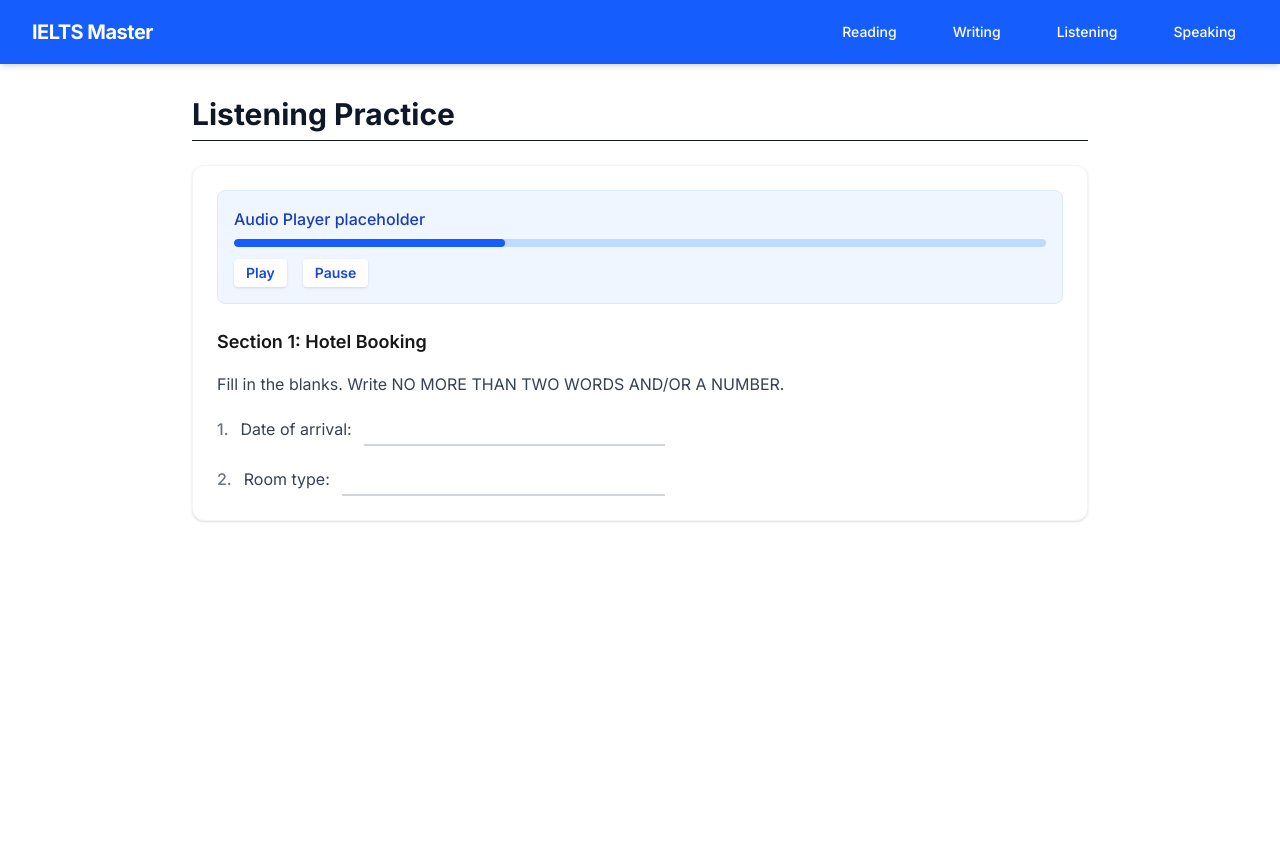
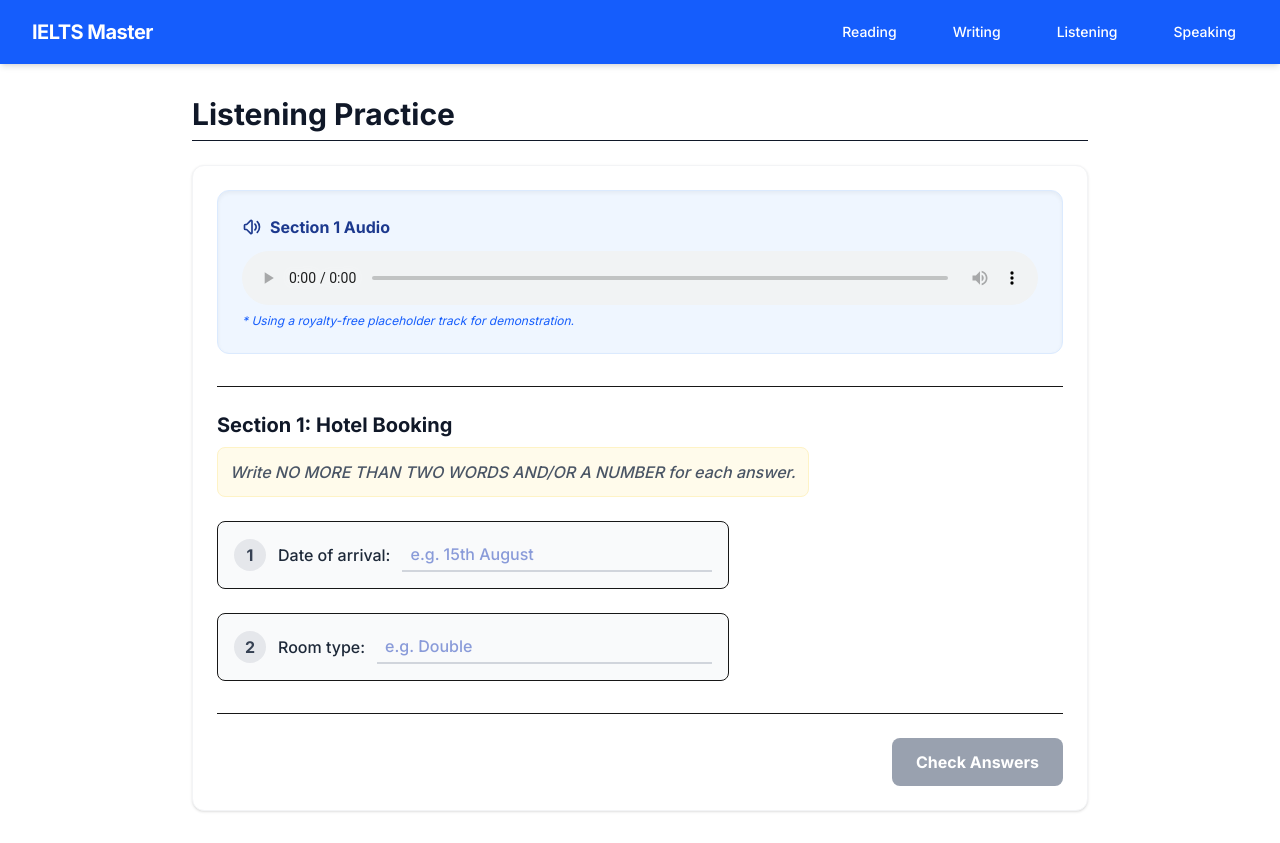
Before and after one commit to balwinderxcode-ai/ielts-prep-platform, a Next.js app: page /listening in a window 1280 px wide. Before the commit the page ends 800 px from the top, so only its background shows below. Built offline with nearby package versions, Linux system fonts and the light colour scheme.

Commit message:
feat: implement reading timer and listening interactive modules

```diff
--- a/src/app/listening/page.tsx
+++ b/src/app/listening/page.tsx
@@ -1,34 +1,130 @@
+"use client";
+import { useState } from "react";
+
 export default function Listening() {
+  const [answers, setAnswers] = useState({ q1: "", q2: "" });
+  const [submitted, setSubmitted] = useState(false);
+  const [score, setScore] = useState(0);
+
+  const correctAnswers = { q1: "15th August", q2: "Double" };
+
+  const handleSubmit = () => {
+    let currentScore = 0;
+    // Basic fuzzy match / lowercase match for IELTS
+    if (answers.q1.toLowerCase().trim() === correctAnswers.q1.toLowerCase()) currentScore++;
+    if (answers.q2.toLowerCase().trim() === correctAnswers.q2.toLowerCase()) currentScore++;
+    setScore(currentScore);
+    setSubmitted(true);
+
+    const progress = JSON.parse(localStorage.getItem("ielts_progress") || "{}");
+    progress.listening = (progress.listening || 0) + 1;
+    localStorage.setItem("ielts_progress", JSON.stringify(progress));
+  };
+
   return (
     <div className="max-w-4xl mx-auto">
       <h1 className="text-3xl font-bold text-gray-900 mb-6 border-b pb-2">Listening Practice</h1>
       <div className="bg-white p-6 rounded-xl shadow-sm border border-gray-100">
-        <div className="bg-blue-50 p-4 rounded-lg mb-6 border border-blue-100">
-          <p className="text-blue-800 font-medium mb-2">Audio Player placeholder</p>
-          <div className="w-full bg-blue-200 h-2 rounded-full overflow-hidden">
-             <div className="bg-blue-600 w-1/3 h-full rounded-full"></div>
-          </div>
-          <div className="flex space-x-4 mt-3">
-             <button className="text-blue-700 bg-white px-3 py-1 rounded shadow-sm hover:bg-blue-50 text-sm font-semibold">Play</button>
-             <button className="text-blue-700 bg-white px-3 py-1 rounded shadow-sm hover:bg-blue-50 text-sm font-semibold">Pause</button>
+
+        {/* Real Audio Player */}
+        <div className="bg-blue-50 p-6 rounded-xl border border-blue-100 mb-8 shadow-inner">
+          <p className="text-blue-900 font-bold mb-3 flex items-center">
+            <svg xmlns="http://www.w3.org/2000/svg" className="h-5 w-5 mr-2" fill="none" viewBox="0 0 24 24" stroke="currentColor">
+              <path strokeLinecap="round" strokeLinejoin="round" strokeWidth={2} d="M15.536 8.464a5 5 0 010 7.072m2.828-9.9a9 9 0 010 12.728M5.586 15H4a1 1 0 01-1-1v-4a1 1 0 011-1h1.586l4.707-4.707C10.923 3.663 12 4.109 12 5v14c0 .891-1.077 1.337-1.707.707L5.586 15z" />
+            </svg>
+            Section 1 Audio
+          </p>
+          <audio
+            controls
+            className="w-full rounded-md"
+            src="https://www.soundhelix.com/examples/mp3/SoundHelix-Song-1.mp3"
+          >
+            Your browser does not support the audio element.
+          </audio>
+          <p className="text-xs text-blue-600 mt-2 italic">* Using a royalty-free placeholder track for demonstration.</p>
+        </div>
+
+        <div className="border-t pt-6">
+          <h3 className="font-bold text-xl text-gray-900 mb-2">Section 1: Hotel Booking</h3>
+          <p className="mb-6 text-gray-600 italic font-medium bg-amber-50 p-3 rounded-lg border border-amber-100 inline-block">
+            Write NO MORE THAN TWO WORDS AND/OR A NUMBER for each answer.
+          </p>
+
+          <div className="space-y-6 max-w-lg">
+            {/* Question 1 */}
+            <div className="bg-gray-50 p-4 rounded-lg border flex flex-col space-y-2">
+              <div className="flex items-center space-x-3">
+                <span className="font-bold text-gray-700 bg-gray-200 w-8 h-8 rounded-full flex items-center justify-center">1</span>
+                <span className="text-gray-800 font-medium">Date of arrival:</span>
+                <input
+                  type="text"
+                  value={answers.q1}
+                  disabled={submitted}
+                  onChange={(e) => setAnswers({...answers, q1: e.target.value})}
+                  className={`flex-1 border-b-2 bg-transparent outline-none px-2 py-1 font-medium transition-colors ${
+                    submitted
+                      ? answers.q1.toLowerCase().trim() === correctAnswers.q1.toLowerCase()
+                        ? 'border-green-500 text-green-700'
+                        : 'border-red-500 text-red-700'
+                      : 'border-gray-300 focus:border-blue-500 text-blue-800'
+                  }`}
+                  placeholder="e.g. 15th August"
+                />
+              </div>
+              {submitted && answers.q1.toLowerCase().trim() !== correctAnswers.q1.toLowerCase() && (
+                <p className="text-sm text-green-600 font-semibold ml-11">Correct answer: {correctAnswers.q1}</p>
+              )}
+            </div>
+
+            {/* Question 2 */}
+            <div className="bg-gray-50 p-4 rounded-lg border flex flex-col space-y-2">
+              <div className="flex items-center space-x-3">
+                <span className="font-bold text-gray-700 bg-gray-200 w-8 h-8 rounded-full flex items-center justify-center">2</span>
+                <span className="text-gray-800 font-medium">Room type:</span>
+                <input
+                  type="text"
+                  value={answers.q2}
+                  disabled={submitted}
+                  onChange={(e) => setAnswers({...answers, q2: e.target.value})}
+                  className={`flex-1 border-b-2 bg-transparent outline-none px-2 py-1 font-medium transition-colors ${
+                    submitted
+                      ? answers.q2.toLowerCase().trim() === correctAnswers.q2.toLowerCase()
+                        ? 'border-green-500 text-green-700'
+                        : 'border-red-500 text-red-700'
+                      : 'border-gray-300 focus:border-blue-500 text-blue-800'
+                  }`}
+                  placeholder="e.g. Double"
+                />
+              </div>
+              {submitted && answers.q2.toLowerCase().trim() !== correctAnswers.q2.toLowerCase() && (
+                <p className="text-sm text-green-600 font-semibold ml-11">Correct answer: {correctAnswers.q2}</p>
+              )}
+            </div>
           </div>
         </div>
 
-        <h3 className="font-semibold text-lg mb-4">Section 1: Hotel Booking</h3>
-        <p className="mb-4 text-gray-700">Fill in the blanks. Write NO MORE THAN TWO WORDS AND/OR A NUMBER.</p>
+        <div className="mt-8 flex items-center justify-between border-t pt-6">
+          {submitted ? (
+            <div className={`px-4 py-2 rounded-lg font-bold ${score === 2 ? 'bg-green-100 text-green-800' : 'bg-amber-100 text-amber-800'}`}>
+              Your Score: {score} / 2
+            </div>
+          ) : (
+            <div></div> // Spacer
+          )}
 
-        <div className="space-y-4 max-w-md">
-          <div className="flex items-center space-x-3">
-            <span className="font-medium text-gray-500">1.</span>
-            <span className="text-gray-700">Date of arrival:</span>
-            <input type="text" className="flex-1 border-b-2 border-gray-300 outline-none focus:border-blue-500 px-2 py-1" />
-          </div>
-          <div className="flex items-center space-x-3">
-            <span className="font-medium text-gray-500">2.</span>
-            <span className="text-gray-700">Room type:</span>
-            <input type="text" className="flex-1 border-b-2 border-gray-300 outline-none focus:border-blue-500 px-2 py-1" />
-          </div>
+          <button
+            onClick={handleSubmit}
+            disabled={submitted || (!answers.q1 && !answers.q2)}
+            className={`px-6 py-3 rounded-lg font-bold text-white transition ${
+              submitted || (!answers.q1 && !answers.q2)
+                ? 'bg-gray-400 cursor-not-allowed'
+                : 'bg-blue-600 hover:bg-blue-700 shadow-md'
+            }`}
+          >
+            {submitted ? 'Submitted' : 'Check Answers'}
+          </button>
         </div>
+
       </div>
     </div>
   );
--- a/src/app/reading/page.tsx
+++ b/src/app/reading/page.tsx
@@ -1,19 +1,133 @@
+"use client";
+import { useState, useEffect } from "react";
+
 export default function Reading() {
+  const [timeLeft, setTimeLeft] = useState(1200); // 20 minutes
+  const [answers, setAnswers] = useState<Record<string, string>>({});
+  const [submitted, setSubmitted] = useState(false);
+  const [score, setScore] = useState(0);
+
+  useEffect(() => {
+    if (timeLeft <= 0 || submitted) return;
+    const timer = setInterval(() => setTimeLeft((t) => t - 1), 1000);
+    return () => clearInterval(timer);
+  }, [timeLeft, submitted]);
+
+  const formatTime = (seconds: number) => {
+    const m = Math.floor(seconds / 60);
+    const s = seconds % 60;
+    return `${m}:${s.toString().padStart(2, "0")}`;
+  };
+
+  const correctAnswers: Record<string, string> = {
+    q1: "Telegraph and telephone",
+    q2: "ARPANET",
+  };
+
+  const handleSubmit = () => {
+    let currentScore = 0;
+    if (answers.q1 === correctAnswers.q1) currentScore++;
+    if (answers.q2 === correctAnswers.q2) currentScore++;
+    setScore(currentScore);
+    setSubmitted(true);
+
+    const progress = JSON.parse(localStorage.getItem("ielts_progress") || "{}");
+    progress.reading = (progress.reading || 0) + 1;
+    localStorage.setItem("ielts_progress", JSON.stringify(progress));
+  };
+
   return (
     <div className="max-w-4xl mx-auto">
-      <h1 className="text-3xl font-bold text-gray-900 mb-6 border-b pb-2">Reading Practice</h1>
-      <div className="bg-white p-6 rounded-xl shadow-sm border border-gray-100">
-        <p className="text-gray-600 mb-4">Passage: The History of the Internet</p>
-        <p className="text-gray-800 leading-relaxed mb-6">
-          The Internet has revolutionized the computer and communications world like nothing before. The invention of the telegraph, telephone, radio, and computer set the stage for this unprecedented integration of capabilities...
-        </p>
-        <div className="border-t pt-4">
-          <h3 className="font-semibold text-lg mb-2">Question 1</h3>
-          <p className="mb-3">What inventions set the stage for the Internet?</p>
-          <div className="space-y-2">
-             <label className="flex items-center space-x-2"><input type="radio" name="q1" className="text-blue-600"/><span>Telegraph and telephone</span></label>
-             <label className="flex items-center space-x-2"><input type="radio" name="q1" className="text-blue-600"/><span>Automobiles and airplanes</span></label>
+      <div className="flex justify-between items-center mb-6 border-b pb-2">
+        <h1 className="text-3xl font-bold text-gray-900">Reading Practice</h1>
+        <div className={`text-xl font-mono font-bold px-4 py-2 rounded-lg ${timeLeft < 300 ? 'bg-red-100 text-red-700' : 'bg-blue-100 text-blue-800'}`}>
+          ⏱ {formatTime(timeLeft)}
+        </div>
+      </div>
+
+      <div className="bg-white p-6 rounded-xl shadow-sm border border-gray-100 mb-6">
+        <h2 className="text-xl font-bold mb-4 text-gray-800">Passage 1: The History of the Internet</h2>
+        <div className="prose max-w-none text-gray-700 leading-relaxed mb-8 h-64 overflow-y-auto p-4 bg-gray-50 border rounded-lg">
+          <p className="mb-4">
+            The Internet has revolutionized the computer and communications world like nothing before. The invention of the telegraph, telephone, radio, and computer set the stage for this unprecedented integration of capabilities.
+          </p>
+          <p className="mb-4">
+            The Internet is at once a world-wide broadcasting capability, a mechanism for information dissemination, and a medium for collaboration and interaction between individuals and their computers without regard for geographic location.
+          </p>
+          <p>
+            It represents one of the most successful examples of the benefits of sustained investment and commitment to research and development of information infrastructure. Beginning with the early research in packet switching, the government, industry and academia have been partners in evolving and deploying this exciting new technology. The first network to use this technology was ARPANET, established in 1969.
+          </p>
+        </div>
+
+        <div className="border-t pt-6 space-y-6">
+          <h3 className="font-bold text-lg text-gray-900">Questions 1-2</h3>
+          <p className="text-sm text-gray-600 italic">Choose the correct letter, A, B, C or D.</p>
+
+          {/* Question 1 */}
+          <div className="bg-gray-50 p-4 rounded-lg border">
+            <p className="font-medium text-gray-800 mb-3">1. What inventions set the stage for the Internet?</p>
+            <div className="space-y-2">
+              {["Telegraph and telephone", "Automobiles and airplanes", "Television and cinema", "Spacecraft and satellites"].map((opt) => (
+                <label key={opt} className="flex items-center space-x-3 cursor-pointer">
+                  <input
+                    type="radio"
+                    name="q1"
+                    value={opt}
+                    disabled={submitted}
+                    onChange={(e) => setAnswers({ ...answers, q1: e.target.value })}
+                    className="w-4 h-4 text-blue-600 border-gray-300 focus:ring-blue-500"
+                  />
+                  <span className={`text-gray-700 ${submitted && opt === correctAnswers.q1 ? 'font-bold text-green-600' : ''} ${submitted && answers.q1 === opt && answers.q1 !== correctAnswers.q1 ? 'text-red-500 line-through' : ''}`}>
+                    {opt}
+                  </span>
+                </label>
+              ))}
+            </div>
           </div>
+
+          {/* Question 2 */}
+          <div className="bg-gray-50 p-4 rounded-lg border">
+            <p className="font-medium text-gray-800 mb-3">2. Which was the first network to use packet switching technology?</p>
+            <div className="space-y-2">
+              {["NSFNET", "ARPANET", "Ethernet", "Intranet"].map((opt) => (
+                <label key={opt} className="flex items-center space-x-3 cursor-pointer">
+                  <input
+                    type="radio"
+                    name="q2"
+                    value={opt}
+                    disabled={submitted}
+                    onChange={(e) => setAnswers({ ...answers, q2: e.target.value })}
+                    className="w-4 h-4 text-blue-600 border-gray-300 focus:ring-blue-500"
+                  />
+                  <span className={`text-gray-700 ${submitted && opt === correctAnswers.q2 ? 'font-bold text-green-600' : ''} ${submitted && answers.q2 === opt && answers.q2 !== correctAnswers.q2 ? 'text-red-500 line-through' : ''}`}>
+                    {opt}
+                  </span>
+                </label>
+              ))}
+            </div>
+          </div>
+        </div>
+
+        <div className="mt-8 flex items-center justify-between border-t pt-6">
+          {submitted ? (
+            <div className={`px-4 py-2 rounded-lg font-bold ${score === 2 ? 'bg-green-100 text-green-800' : 'bg-amber-100 text-amber-800'}`}>
+              Your Score: {score} / 2
+            </div>
+          ) : (
+            <div></div> // Spacer
+          )}
+
+          <button
+            onClick={handleSubmit}
+            disabled={submitted || Object.keys(answers).length < 2}
+            className={`px-6 py-3 rounded-lg font-bold text-white transition ${
+              submitted || Object.keys(answers).length < 2
+                ? 'bg-gray-400 cursor-not-allowed'
+                : 'bg-blue-600 hover:bg-blue-700 shadow-md'
+            }`}
+          >
+            {submitted ? 'Submitted' : 'Submit Answers'}
+          </button>
         </div>
       </div>
     </div>
```
